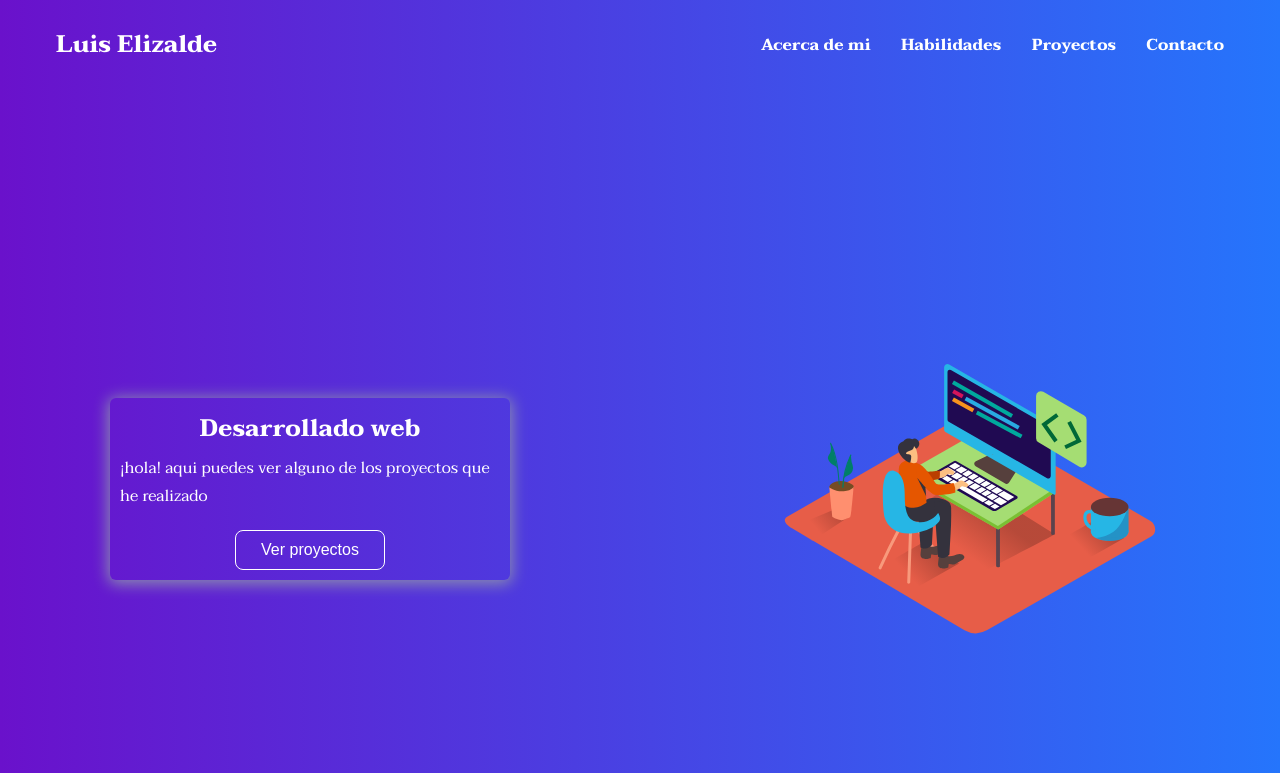
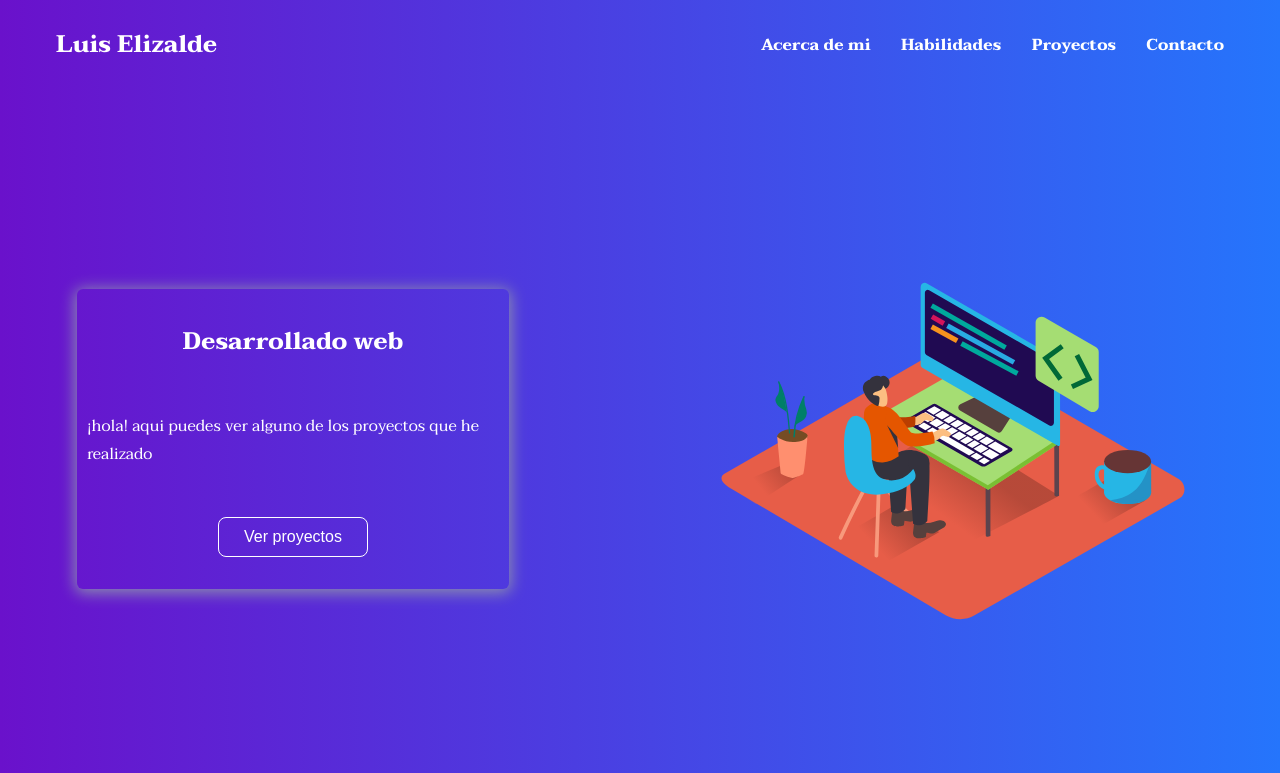
Before and after one commit to LuisElizaldeCruz/PORTAFOLIO, a React (Create React App) app: page / in a window 1280 px wide. Shown: the top 773 px of the page. Built offline with nearby package versions, Linux system fonts and the light colour scheme.

Commit message:
se mojoro el diseño del boton ver proyectos

```diff
--- a/src/assets/css/Hero.css
+++ b/src/assets/css/Hero.css
@@ -14,49 +14,19 @@
 
 }
 
-.btnHeroProjects {
-  position: relative;
-  background-color: transparent;
-  z-index: 2;
-  color: white;
-  border: 1px solid white;
-  padding: 2px;
-  height: 40px;
-  width: 150px;
-  border-radius: 8px;
-  margin: 15px auto auto auto;
-  outline: none;
-}
-
-.btnHeroProjects:hover{
-  border-color: #2575fc;
-  background-color: red;
-}
-
-.btnHeroProjects,
-a {
-  color: white;
-  font-size: 1rem;
-}
-
-.hero-img {
-  height: 400px;
-  width: 400px;
-}
-
-.hero-wave {
-  position: absolute;
-  bottom: 0;
-}
-
 .bio {
-  width: 25rem;
+  width: 27rem;
+  height: 300px;
   padding: 0.625rem;
   border-radius: 6px;
   box-shadow: 0px 2px 15px 2px var(--primary-shadow);
   color: white;
   display: flex;
   flex-direction: column;
+  margin-bottom: 100px;
+  align-items: center;
+  justify-content: space-around;
+
 }
 
 .bio h1 {
@@ -72,3 +42,40 @@ a {
   padding: 0.3rem 0;
   width: auto;
 }
+
+.hero-img {
+  height: 500px;
+  width: 500px;
+  margin-bottom: 100px;
+}
+
+.btnHeroProjects {
+  position: relative;
+  background-color: transparent;
+  z-index: 2;
+  color: white;
+  border: 1px solid white;
+  /* padding: 2px; */
+  height: 40px;
+  width: 150px;
+  border-radius: 8px;
+  /* margin: 15px auto auto auto; */
+  outline: none;
+}
+
+.btnHeroProjects:hover {
+  border-color: #2575fc;
+  background-color: red;
+}
+
+.btnHeroProjects>
+a {
+  color: white;
+  font-size: 1rem;
+  padding: 10px 20px;
+}
+
+.hero-wave {
+  position: absolute;
+  bottom: 0;
+}
```
